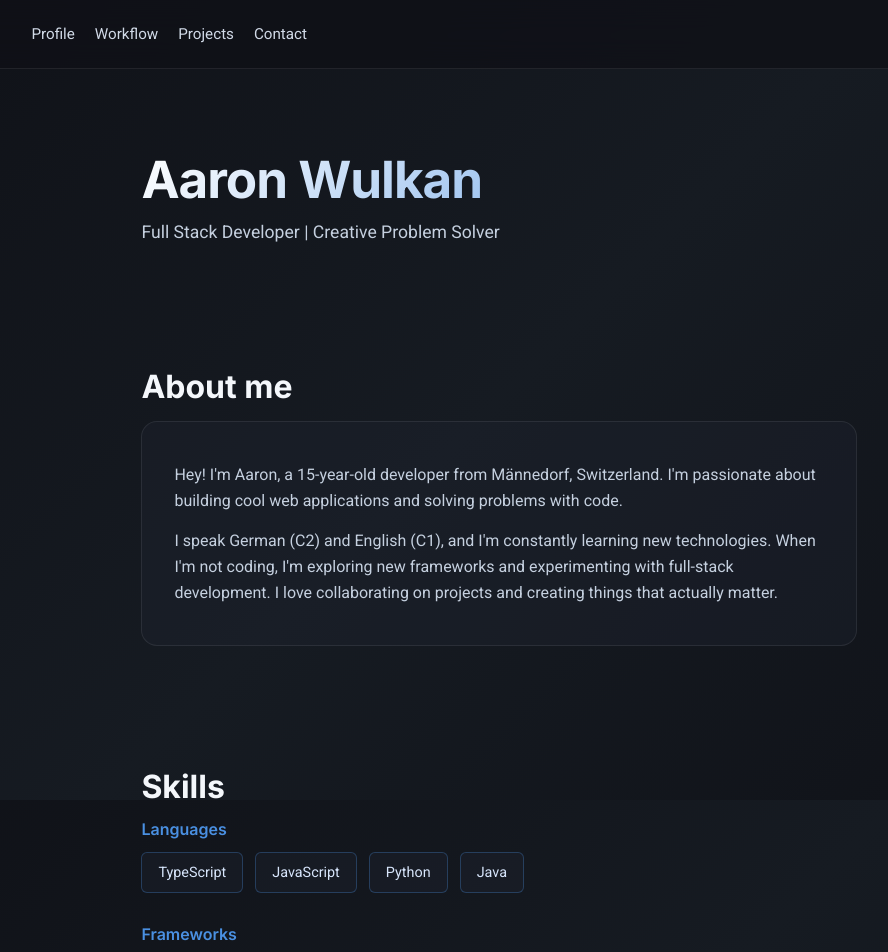
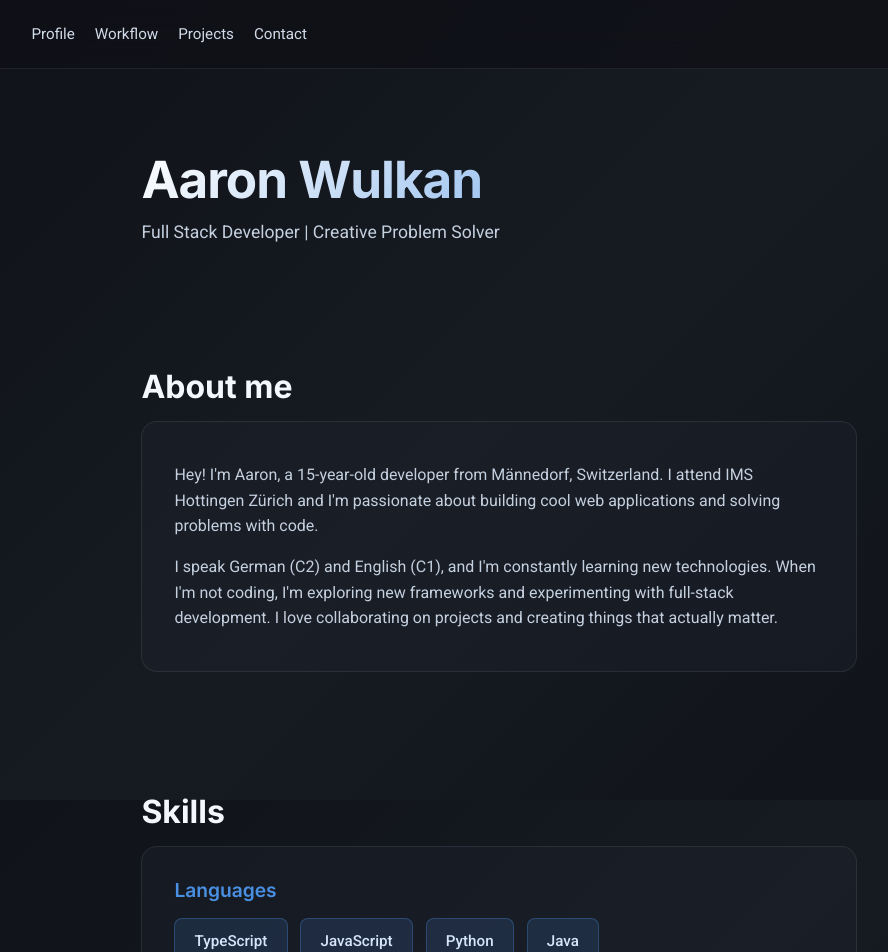
Before and after one commit to im24a-wulkana/Portfolio, a Next.js app: page / in a window 1280 px wide. Shown: the top 952 px of the page, without its empty margins (141-1029 px from the left). Built offline with nearby package versions, Linux system fonts and the light colour scheme.

Commit message:
Add IMS Hottingen info and improve skills section styling

```diff
--- a/app/globals.css
+++ b/app/globals.css
@@ -158,43 +158,48 @@ section {
 
 .skills-categories {
   display: grid;
-  gap: 2rem;
+  gap: 1.5rem;
 }
 
 .skill-category {
-  display: grid;
-  gap: 0.75rem;
+  background: rgba(30, 36, 48, 0.4);
+  border: 1px solid rgba(255, 255, 255, 0.08);
+  border-radius: 16px;
+  padding: 2rem;
+  transition: all 0.4s cubic-bezier(0.23, 1, 0.320, 1);
+}
+
+.skill-category:hover {
+  background: rgba(30, 36, 48, 0.6);
+  box-shadow: 0 20px 40px rgba(74, 144, 226, 0.15);
+  border-color: rgba(74, 144, 226, 0.4);
+  transform: translateY(-8px);
 }
 
 .skill-category h3 {
   color: #4A90E2;
-  font-size: 1rem;
+  font-size: 1.2rem;
   font-weight: 600;
   text-transform: capitalize;
-  margin: 0;
+  margin: 0 0 1rem 0;
 }
 
 .skill-tags {
   display: flex;
   flex-wrap: wrap;
-  gap: 0.75rem;
+  gap: 0.8rem;
 }
 
 .skill-tag {
   display: inline-block;
-  background: rgba(30, 36, 48, 0.4);
+  background: rgba(74, 144, 226, 0.15);
   border: 1px solid rgba(74, 144, 226, 0.3);
   color: #d7e5fb;
-  padding: 0.5rem 1rem;
-  border-radius: 6px;
-  font-size: 0.9rem;
+  padding: 0.6rem 1.2rem;
+  border-radius: 8px;
+  font-size: 0.95rem;
+  font-weight: 500;
   transition: all 0.3s cubic-bezier(0.23, 1, 0.320, 1);
-}
-
-.skill-tag:hover {
-  background: rgba(30, 36, 48, 0.6);
-  border-color: rgba(74, 144, 226, 0.6);
-  transform: translateY(-2px);
 }
 
 .section-intro {
--- a/app/page.js
+++ b/app/page.js
@@ -11,7 +11,7 @@ const content = {
   },
   profile: {
     title: "About me",
-    p1: "Hey! I'm Aaron, a 15-year-old developer from Männedorf, Switzerland. I'm passionate about building cool web applications and solving problems with code.",
+    p1: "Hey! I'm Aaron, a 15-year-old developer from Männedorf, Switzerland. I attend IMS Hottingen Zürich and I'm passionate about building cool web applications and solving problems with code.",
     p2: "I speak German (C2) and English (C1), and I'm constantly learning new technologies. When I'm not coding, I'm exploring new frameworks and experimenting with full-stack development. I love collaborating on projects and creating things that actually matter.",
   },
   work: {
```
